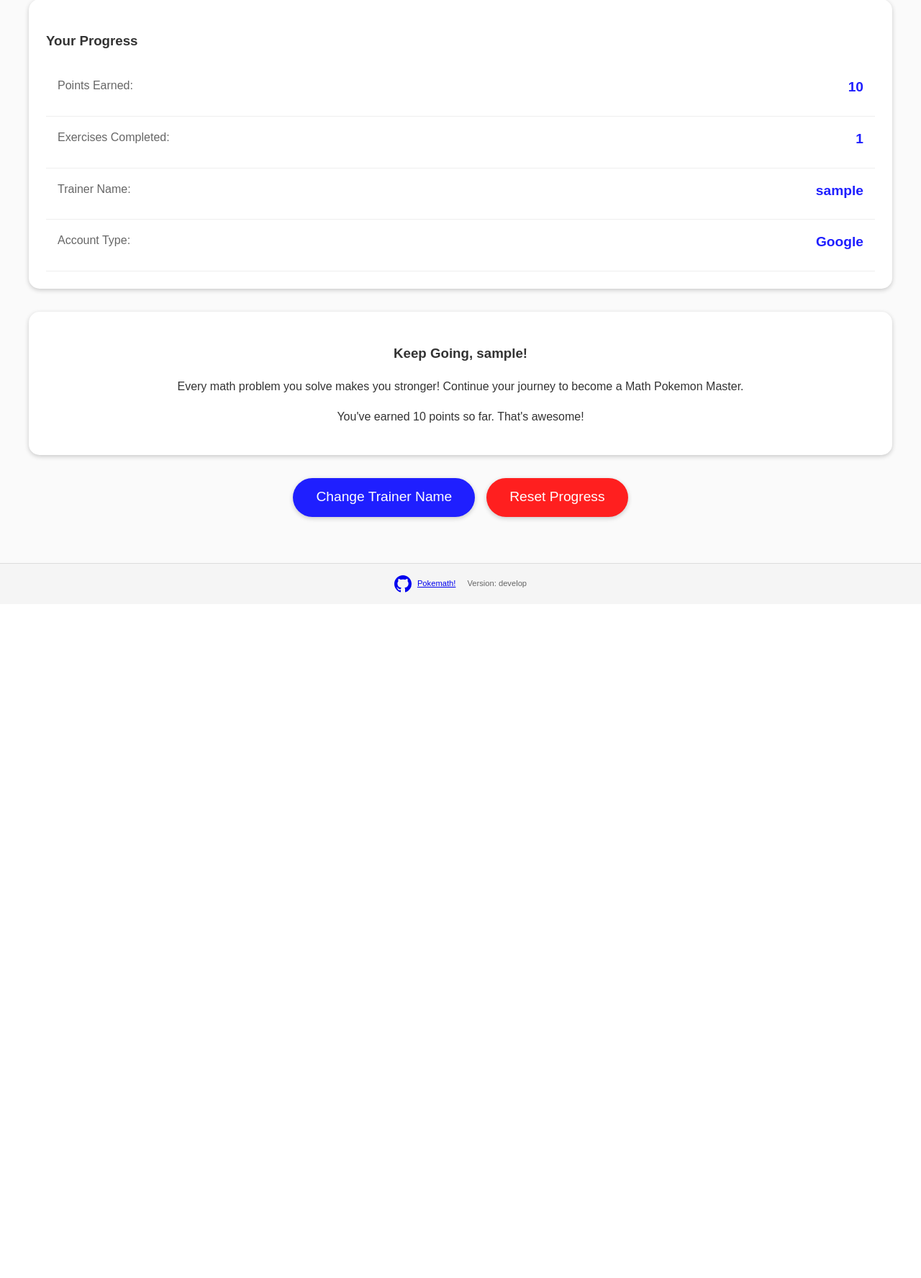
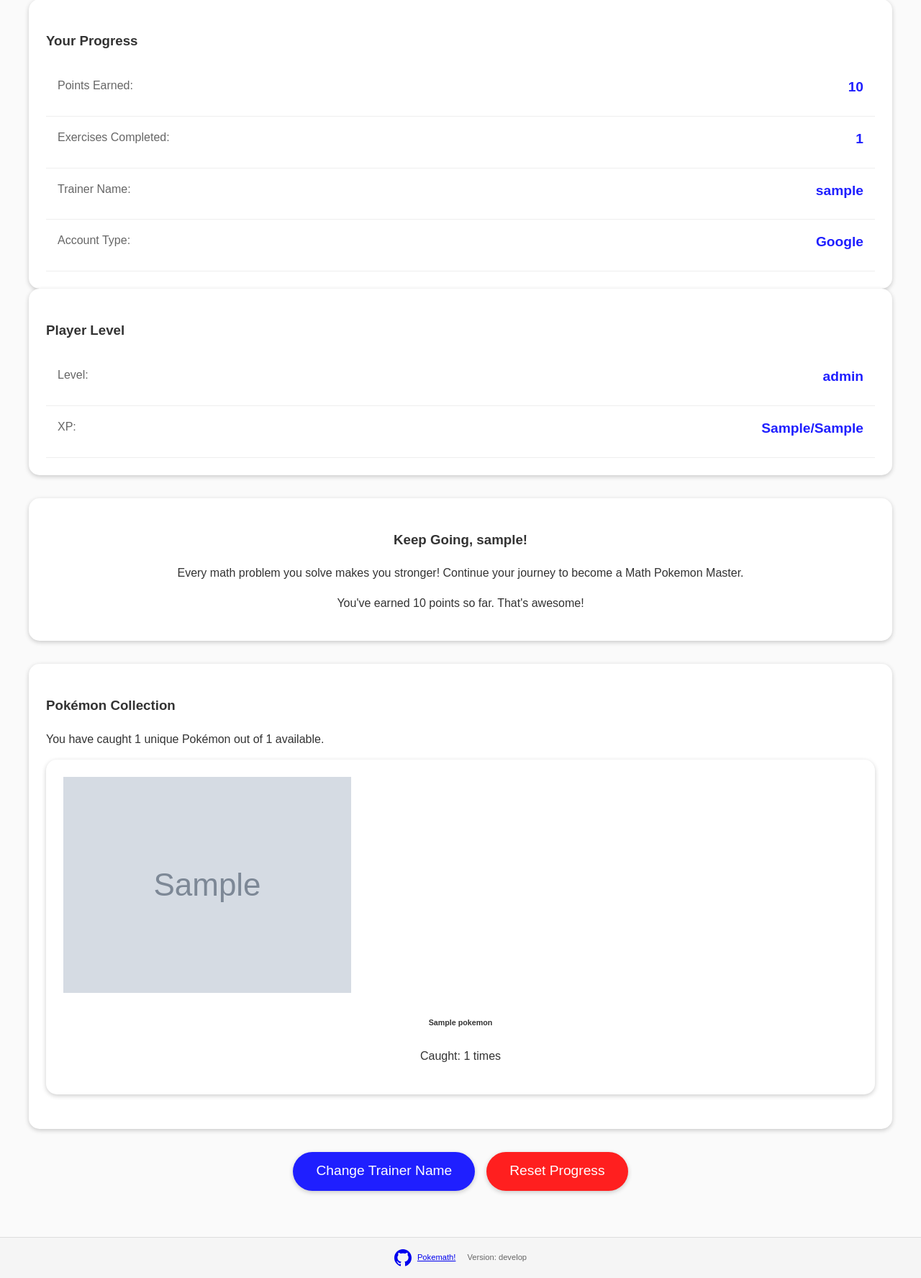
Before and after one commit to quarion/poke-math, a Flask app: template src/templates/profile.html in a window 1280 px wide. Shown: the part 281-2056 px from the top of the page at 72% size. Before the commit the page ends 1104 px from the top, so only its background shows below. Run offline with Flask 3, Linux system fonts and the light colour scheme; the template is opened without the code that fills it: most values are stand-ins (such as "Sample title", 1, 10 or a date in 2020); grey boxes marked "Sample" are stand-in pictures; some libraries are stand-ins or nearby versions.

Commit message:
Checkpoint 5: Implement UI enhancements and collection display

```diff
--- a/src/app/app.py
+++ b/src/app/app.py
@@ -332,11 +332,40 @@ def profile():
     user_name = game_manager.session_manager.get_user_name()
     is_guest = AuthManager.is_guest()
 
+    # Get level information
+    level_info = game_manager.session_manager.get_level_info()
+
+    # Get caught Pokémon
+    caught_pokemon = game_manager.session_manager.get_caught_pokemon()
+
+    # Prepare collection data for the template
+    collection = []
+    for pokemon_id, count in caught_pokemon.items():
+        if pokemon_id in game_manager.game_config.pokemons:
+            pokemon = game_manager.game_config.pokemons[pokemon_id]
+            collection.append({
+                'id': pokemon_id,
+                'name': pokemon.name,
+                'image_path': pokemon.image_path,
+                'count': count
+            })
+
+    # Sort by name
+    collection.sort(key=lambda p: p['name'])
+
+    # Calculate totals
+    total_unique_pokemon = len(caught_pokemon)
+    total_available_pokemon = len(game_manager.game_config.pokemons)
+
     return render_template('profile.html',
                            points=points,
                            solved_count=solved_count,
                            user_name=user_name,
-                           is_guest=is_guest)
+                           is_guest=is_guest,
+                           level_info=level_info,
+                           collection=collection,
+                           total_unique_pokemon=total_unique_pokemon,
+                           total_available_pokemon=total_available_pokemon)
 
 
 @app.route('/new-exercise')
--- a/src/templates/profile.html
+++ b/src/templates/profile.html
@@ -27,6 +27,24 @@
         </div>
         {% endif %}
       </div>
+
+      <div class="stats-card">
+        <h3>Player Level</h3>
+        <div class="stat-item">
+          <span class="stat-label">Level:</span>
+          <span class="stat-value">{{ level_info.level }}</span>
+        </div>
+        <div class="stat-item">
+          <span class="stat-label">XP:</span>
+          <span class="stat-value">{{ level_info.xp }}/{{ level_info.xp_needed }}</span>
+        </div>
+        <div class="progress mt-2">
+          <div class="progress-bar bg-success" role="progressbar"
+               style="width: {{ (level_info.xp / level_info.xp_needed * 100) | int }}%"
+               aria-valuenow="{{ level_info.xp }}" aria-valuemin="0" aria-valuemax="{{ level_info.xp_needed }}">
+          </div>
+        </div>
+      </div>
     </div>
 
     <div class="profile-message">
@@ -37,6 +55,36 @@
       {% else %}
         <p>Start solving exercises to earn your first points!</p>
       {% endif %}
+    </div>
+
+    <div class="card mb-4">
+      <div class="card-header">
+        <h3 class="mb-0">Pokémon Collection</h3>
+      </div>
+      <div class="card-body">
+        <p>You have caught {{ total_unique_pokemon }} unique Pokémon out of {{ total_available_pokemon }} available.</p>
+        <div class="progress mb-4">
+          <div class="progress-bar bg-info" role="progressbar"
+               style="width: {{ (total_unique_pokemon / total_available_pokemon * 100) | int if total_available_pokemon > 0 else 0 }}%"
+               aria-valuenow="{{ total_unique_pokemon }}" aria-valuemin="0" aria-valuemax="{{ total_available_pokemon }}">
+          </div>
+        </div>
+
+        <div class="row">
+          {% for pokemon in collection %}
+          <div class="col-md-3 mb-3">
+            <div class="card">
+              <img src="{{ url_for('static', filename='images/' + pokemon.image_path) }}"
+                   class="card-img-top" alt="{{ pokemon.name }}">
+              <div class="card-body text-center">
+                <h6 class="card-title">{{ pokemon.name }}</h6>
+                <p class="card-text">Caught: {{ pokemon.count }} times</p>
+              </div>
+            </div>
+          </div>
+          {% endfor %}
+        </div>
+      </div>
     </div>
 
     <div class="profile-actions">
```
Also changed, not shown: docs/plans/player-progression-plan.md (+29 -20 lines), tests/unit/test_collection_display.py (added, +66 -0 lines).
